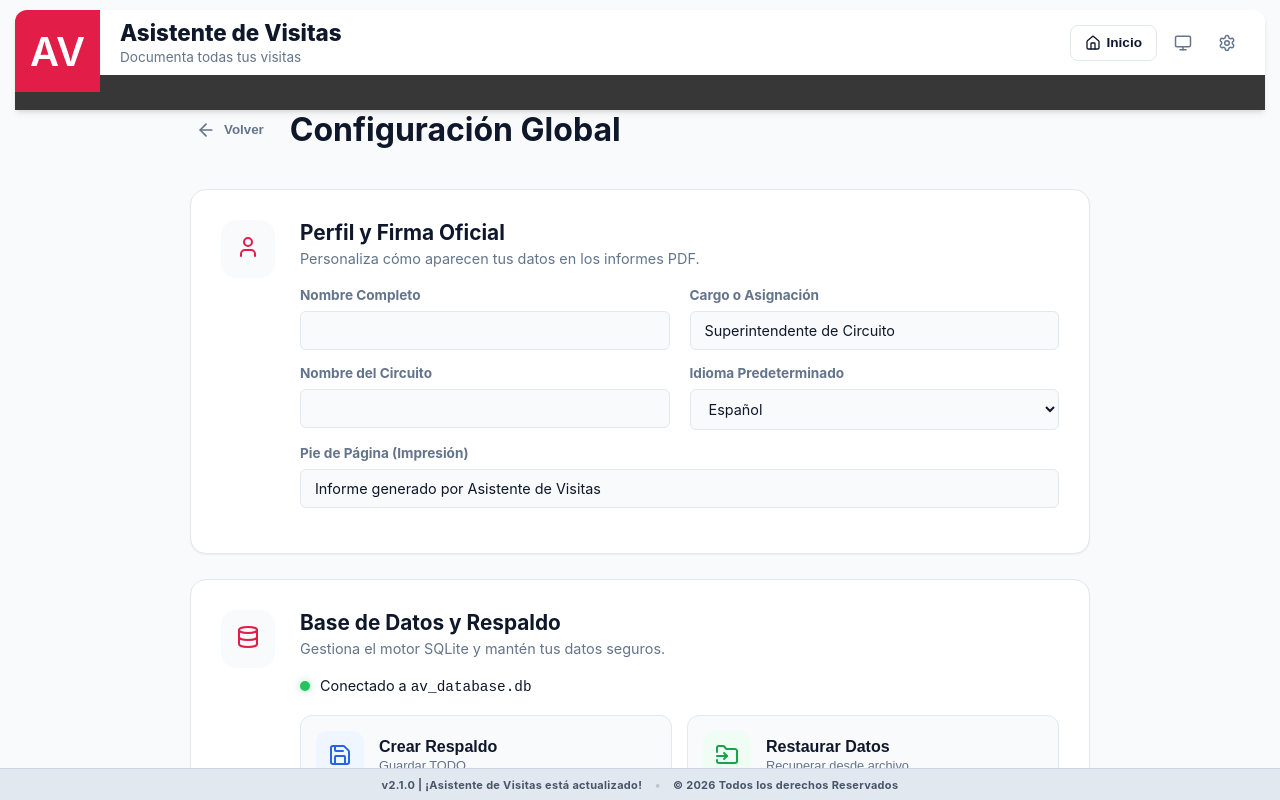
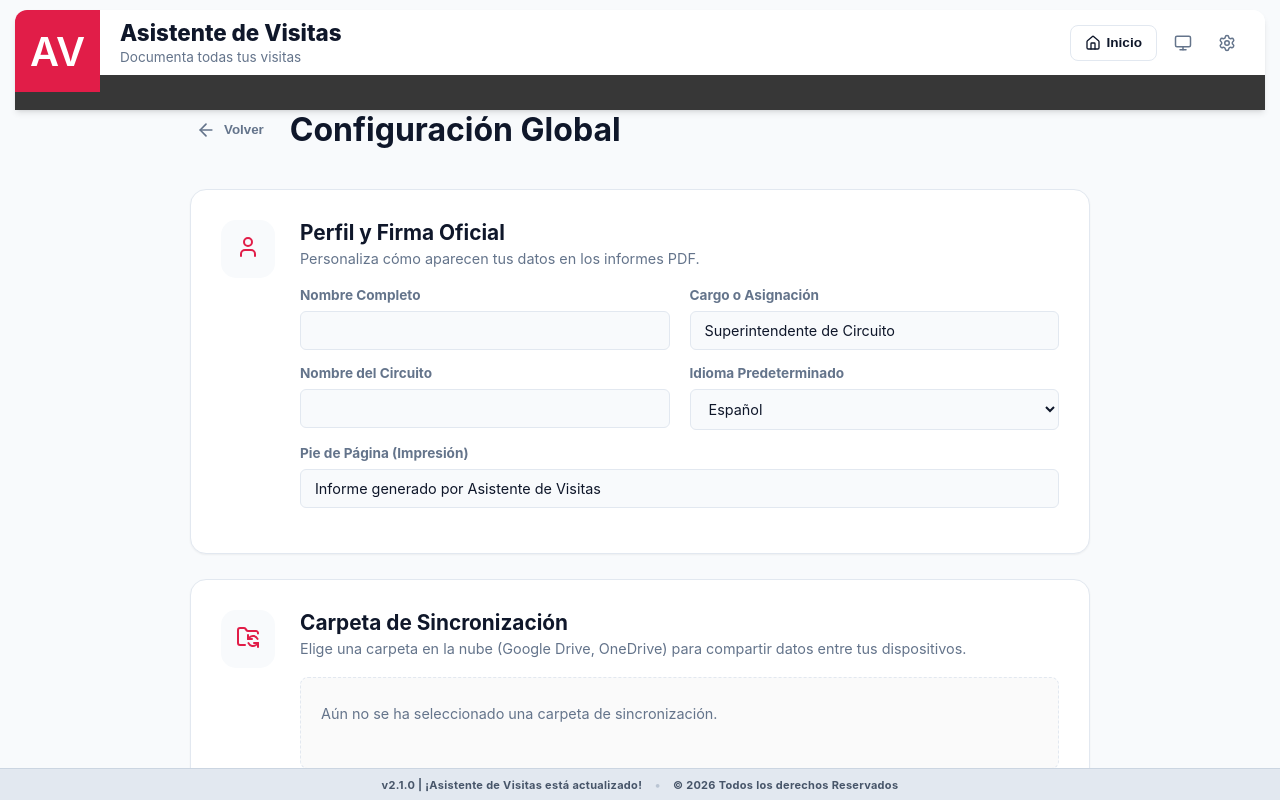
Before and after one commit to yorlenbatistareyes-prog/asistente-de-visitas, a SvelteKit app: page /configuracion in a window 1280 px wide. Built offline with nearby package versions, Linux system fonts and the light colour scheme.

Commit message:
Sincronizar

```diff
--- a/src/routes/configuracion/+page.svelte
+++ b/src/routes/configuracion/+page.svelte
@@ -1,5 +1,5 @@
 <script lang="ts">
-  import { FolderInput, User, Database, Globe, Save, ArrowLeft, Download, Upload, AlertTriangle, X,
+  import { FolderSync, RefreshCcw, Trash, FolderX, FolderInput, User, Database, Globe, Save, ArrowLeft, Download, Upload, AlertTriangle, X,
     HardDriveDownload, ArchiveRestore
    } from 'lucide-svelte';
   import { onMount } from 'svelte';
@@ -19,6 +19,34 @@
 
   let mostrarModalReset = false;
   let palabraConfirmacion = "";
+
+  let rutaSincronizacion = ""; // Vacío significa que no hay carpeta elegida
+  let ultimaExportacion = "Desconocido";
+  let ultimaImportacion = "Desconocido";
+  let autoExportar = false;
+
+  // Funciones placeholder para la lógica (las conectaremos con Tauri después)
+  async function elegirCarpetaSync() {
+    // Aquí usaremos openDialog({ directory: true }) de Tauri
+    alert("Próximamente: Se abrirá el explorador para elegir la carpeta de Google Drive/OneDrive.");
+  }
+
+  async function exportarSync() {
+    alert("Copiando base de datos a: " + rutaSincronizacion);
+  }
+
+  async function importarSync() {
+    alert("Leyendo base de datos desde: " + rutaSincronizacion);
+  }
+
+  function restablecerCarpeta() {
+    rutaSincronizacion = "";
+    autoExportar = false;
+  }
+
+  function limpiarCarpetaSync() {
+    alert("Se borrará el archivo de sincronización de la nube.");
+  }
 
   // --- CARGAR DATOS AL INICIAR ---
   onMount(async () => {
@@ -182,6 +210,59 @@
           <label for="pie">Pie de Página (Impresión)</label>
           <input id="pie" type="text" class="input-global" bind:value={piePagina} />
         </div>
+      </div>
+    </section>
+
+    <section class="card-global config-section">
+      <div class="section-icon"><FolderSync size={24} /></div>
+      <div class="section-content">
+        <h3>Carpeta de Sincronización</h3>
+        <p>Elige una carpeta en la nube (Google Drive, OneDrive) para compartir datos entre tus dispositivos.</p>
+
+        <div class="sync-info-box">
+          {#if rutaSincronizacion === ""}
+            <p class="text-muted">Aún no se ha seleccionado una carpeta de sincronización.</p>
+          {:else}
+            <div class="sync-details">
+              <p><strong>Carpeta actual:</strong> <span class="ruta-path">{rutaSincronizacion}</span></p>
+              <p><strong>Última exportación:</strong> {ultimaExportacion}</p>
+              <p><strong>Última importación:</strong> {ultimaImportacion}</p>
+            </div>
+          {/if}
+        </div>
+
+        <div class="sync-actions-primary">
+          <button class="btn-global btn-sync-primary" on:click={elegirCarpetaSync}>
+            Elegir carpeta sincronizada
+          </button>
+
+          <button class="btn-global btn-outline" disabled={!rutaSincronizacion} on:click={exportarSync}>
+            Exportar sincronización
+          </button>
+
+          <button class="btn-global btn-outline" disabled={!rutaSincronizacion} on:click={importarSync}>
+            Importar sincronización
+          </button>
+        </div>
+
+        <div class="sync-auto-option">
+          <label class="checkbox-label" class:disabled={!rutaSincronizacion}>
+            <input type="checkbox" bind:checked={autoExportar} disabled={!rutaSincronizacion} />
+            <span class="checkmark"></span>
+            Exportar cambios automáticamente al cerrar
+          </label>
+        </div>
+
+        <div class="sync-actions-secondary">
+          <button class="btn-global btn-outline-warning" disabled={!rutaSincronizacion} on:click={restablecerCarpeta}>
+            <FolderX size={16} style="margin-right: 5px;" /> Restablecer carpeta
+          </button>
+
+          <button class="btn-global btn-outline-danger" disabled={!rutaSincronizacion} on:click={limpiarCarpetaSync}>
+            <Trash size={16} style="margin-right: 5px;" /> Limpiar carpeta
+          </button>
+        </div>
+
       </div>
     </section>
 
@@ -523,4 +604,50 @@
     }
   }
 
+  /* --- ESTILOS DE SINCRONIZACIÓN (ESTILO EZRA) --- */
+  .sync-info-box {
+    border: 1px dashed var(--border-color);
+    background: rgba(0,0,0,0.02); /* Fondo súper tenue */
+    padding: 15px 20px;
+    border-radius: 8px;
+    margin-bottom: 20px;
+    min-height: 60px;
+    display: flex;
+    align-items: center;
+  }
+
+  :global(body.dark-mode) .sync-info-box { background: rgba(255,255,255,0.02); }
+
+  .sync-details p { margin: 4px 0 !important; color: var(--text-main) !important; font-size: 0.9rem !important; }
+  .sync-details strong { color: var(--text-muted); font-weight: 600; width: 140px; display: inline-block; }
+  .ruta-path { font-family: monospace; color: var(--primary); background: var(--bg-app); padding: 2px 6px; border-radius: 4px; border: 1px solid var(--border-color);}
+
+  /* Botones Principales de Sincronización */
+  .sync-actions-primary { display: flex; flex-wrap: wrap; gap: 10px; margin-bottom: 20px; }
+
+  .btn-sync-primary {
+    background: #e11d48; /* Color rosa/rojo vibrante similar a Ezra */
+    color: white;
+    border: none;
+    font-weight: 700;
+  }
+  .btn-sync-primary:hover { background: #be123c; transform: translateY(-1px); }
+
+  /* Los botones outline se apagan solos si tienen el atributo disabled */
+  .btn-global:disabled { opacity: 0.5; cursor: not-allowed; pointer-events: none; }
+
+  /* Checkbox personalizado */
+  .sync-auto-option { margin-bottom: 25px; border-bottom: 1px solid var(--border-color); padding-bottom: 20px;}
+  .checkbox-label { display: flex; align-items: center; gap: 10px; cursor: pointer; color: var(--text-main); font-size: 0.95rem; }
+  .checkbox-label.disabled { opacity: 0.5; cursor: not-allowed; }
+
+  /* Botones secundarios */
+  .sync-actions-secondary { display: flex; gap: 10px; }
+
+  .btn-outline-warning { color: #d97706; border: 1px solid #fcd34d; background: transparent; }
+  .btn-outline-warning:hover:not(:disabled) { background: #fffbeb; }
+
+  .btn-outline-danger { color: #dc2626; border: 1px solid #fca5a5; background: transparent; }
+  .btn-outline-danger:hover:not(:disabled) { background: #fef2f2; }
+
 </style>
```
